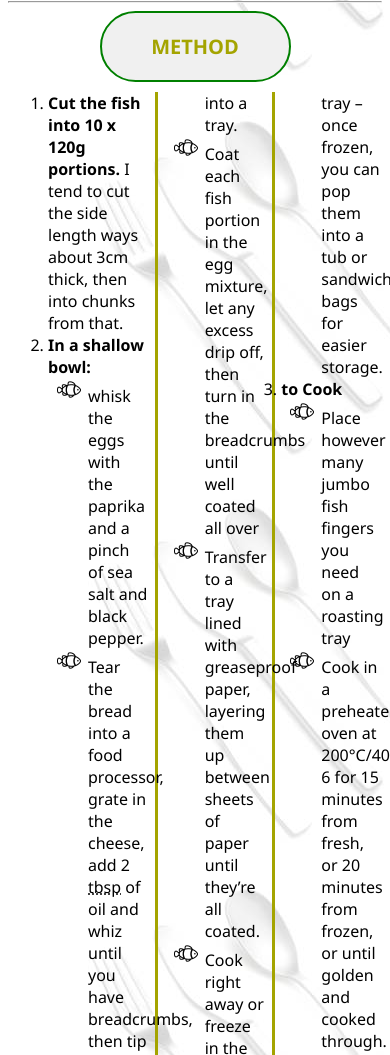
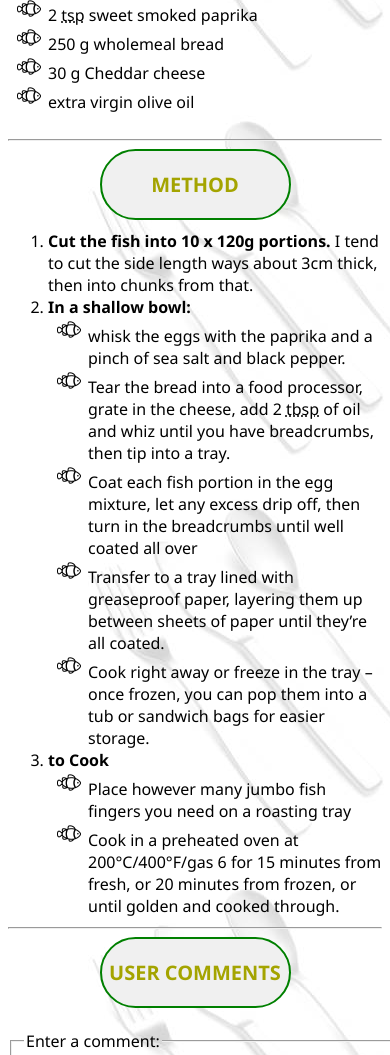
Before and after one commit to TarekAljawi/221-SWE363, a plain HTML site: page FishFingerCSS.html in a window 390 px wide. Shown: the part 677-1732 px from the top of the page. Drawn offline with Linux system fonts and the light colour scheme.

Commit message:
styling phase.

```diff
--- a/FishFingerCSS.html
+++ b/FishFingerCSS.html
@@ -36,7 +36,7 @@
 
         <h1 class="hasBoarder" id="center">METHOD</h1>
         <div >
-        <ol class="method">
+        <ol class="Columnized">
                 <li><b>Cut the fish into 10 x 120g portions.</b> I tend to cut the side length ways about 3cm thick,
                     then
                     into chunks from that.
--- a/FishRecipe.css
+++ b/FishRecipe.css
@@ -23,6 +23,22 @@ column-rule-color: #a4a400;;
 column-rule-style: solid ;
 margin: 10px 0;
 }
+@media(max-width: 992px) {
+  .Columnized{
+    -webkit-column-count: 2; /* Chrome, Safari, Opera */
+    -moz-column-count: 2; /* Firefox */
+     column-count: 2;
+  }
+}
+@media only screen and (max-width: 600px)  {
+  .Columnized{
+    -webkit-column-count: 1; /* Chrome, Safari, Opera */
+    -moz-column-count: 1; /* Firefox */
+     column-count: 1;
+  }
+}
+
+
 .Columnized img{
 border-radius: 50%;
 max-width:100%;
```
